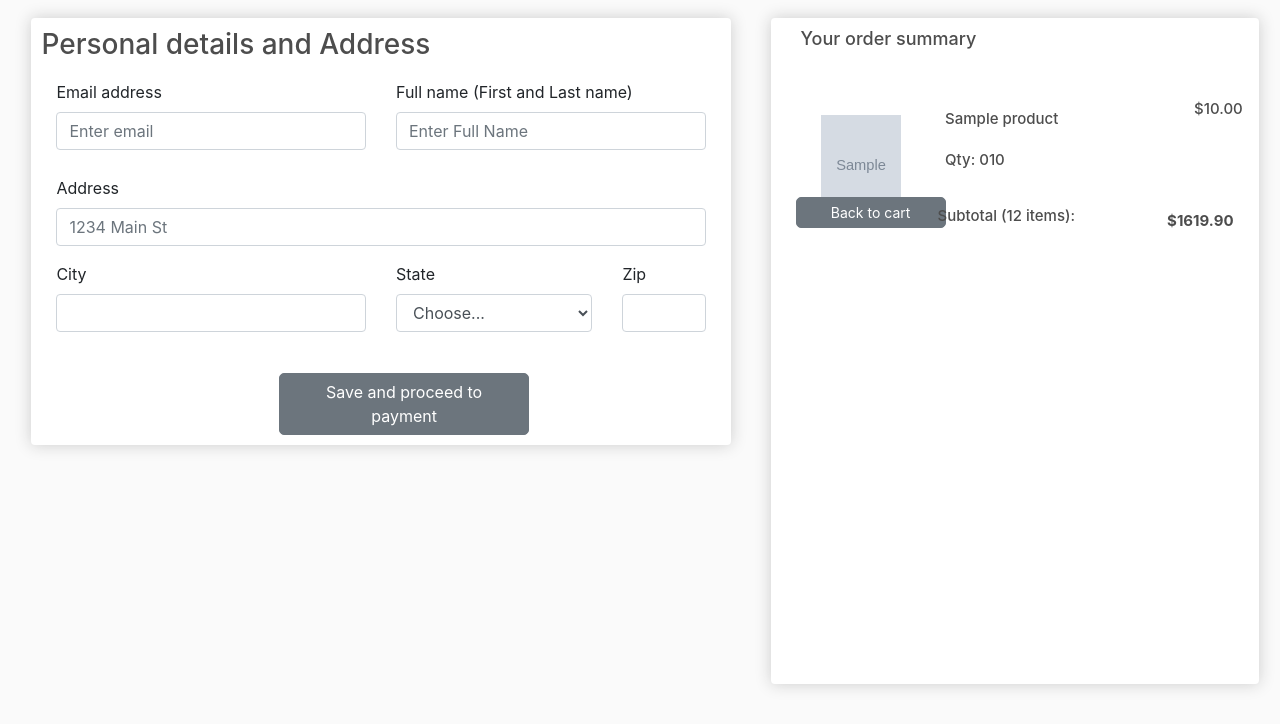
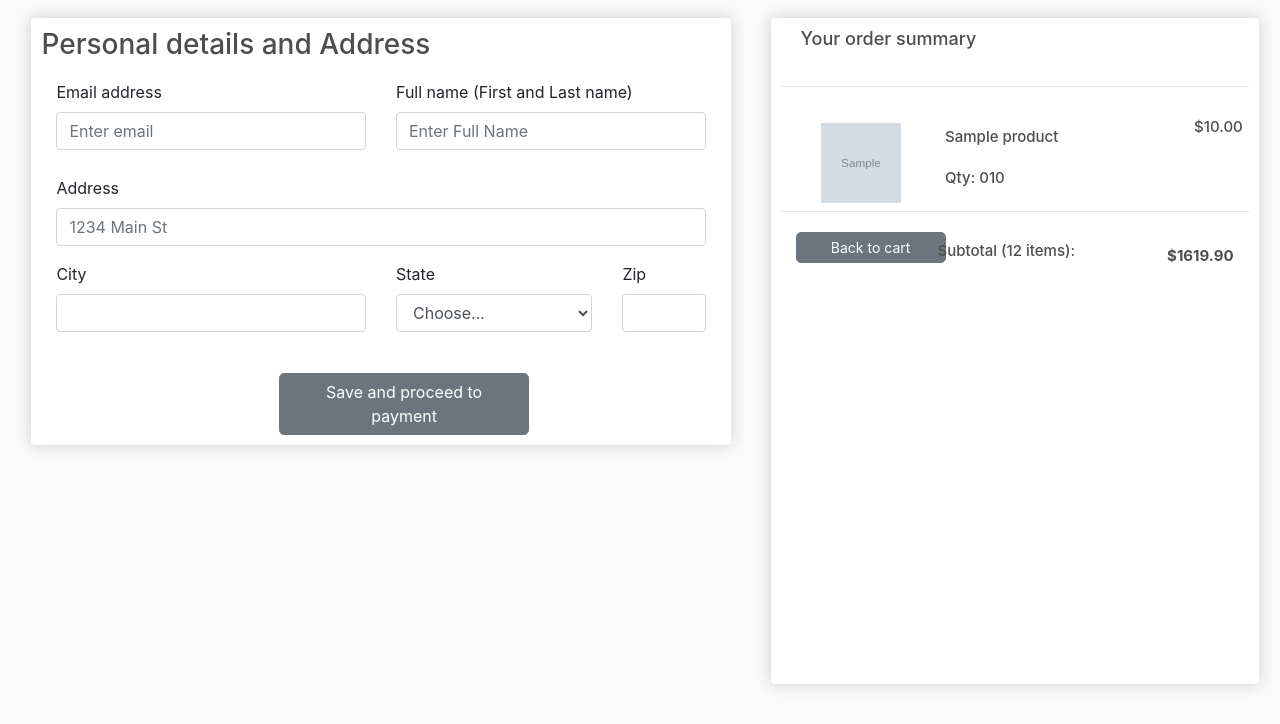
Before and after one commit to Mofe1015/Ecom-website-repo, a Django app: template store/templates/store/checkout.html in a window 1280 px wide. Shown: the part 56-780 px from the top of the page. Run offline with Django 4.2, Linux system fonts and the light colour scheme; data comes from the database, SQL or seed files in the repository; the template is opened without the code that fills it: values that come from a table or form of the project are taken from there, most other values are stand-ins (such as "Sample title", 1, 10 or a date in 2020); grey boxes marked "Sample" are stand-in pictures; some libraries are stand-ins or nearby versions.

Commit message:
minor changes

```diff
--- a/static/css/main.css
+++ b/static/css/main.css
@@ -155,7 +155,7 @@ h6 {
   top: 0;
   left: 0;
   width: 80%;
-  height: 80%;
+  max-height: 80%;
   margin-left: 10%;
   margin-top: 10%;
 }
@@ -168,8 +168,8 @@ h6 {
 
 .cart-itm-img {
   padding: 10px;
-  width: 170px;
-  height: 200px;
+  width: 180px;
+  height: 180px;
 }
 .sum-row {
   margin: 15px !important;
@@ -184,14 +184,19 @@ h6 {
   max-height: 150px !important;
 }
 
+.check-out-img-col {
+  max-width: 50px;
+}
+
 .cart-itm-img-sum {
   position: absolute;
   top: 0;
   left: 0;
   padding: 10px;
   width: 100px;
-  height: 120px;
-  margin-top: 20px;
+  height: 100px;
+  margin-top: 10px;
+  overflow: hidden;
 }
 
 .sum-col1 {
@@ -439,7 +444,7 @@ h6 {
   color: white !important;
 }
 .moreinfocont {
-  max-height: 500px !important;
+  height: 500px !important;
   max-width: 95% !important;
   margin: auto !important;
   margin-top: 40px !important;
@@ -454,6 +459,9 @@ h6 {
 .moreinfoimagecol {
   height: 400px;
   max-height: 400px !important;
+}
+.center {
+  padding: 10px 10px;
 }
 
 .moreinfoimgcont {
--- a/store/templates/store/checkout.html
+++ b/store/templates/store/checkout.html
@@ -134,11 +134,12 @@
                <div class="row ">
                    <h3 class="order-summary-txt ">Your order summary</h3>
                </div>
+               <hr>
                {% for item in items %}
 
                    <div class="row sum-row">
                        <div class="col-lg-3">
-                           <div class="sum-col">
+                           <div class="sum-col check-out-img-col">
                                <img class="cart-itm-img-sum" src="{{item.product.image.url}}">
                            </div>
                        </div>
@@ -158,6 +159,7 @@
                        </div>
 
                    </div>
+                   <hr>
                {%endfor%}
 
                <div class="row ttl-cont-sum ">
```
